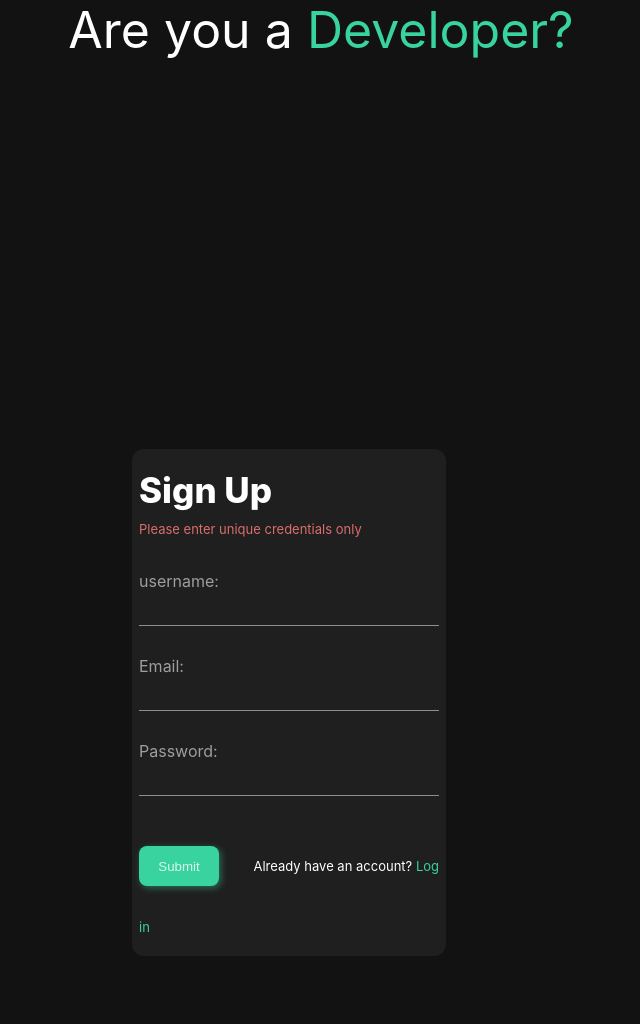
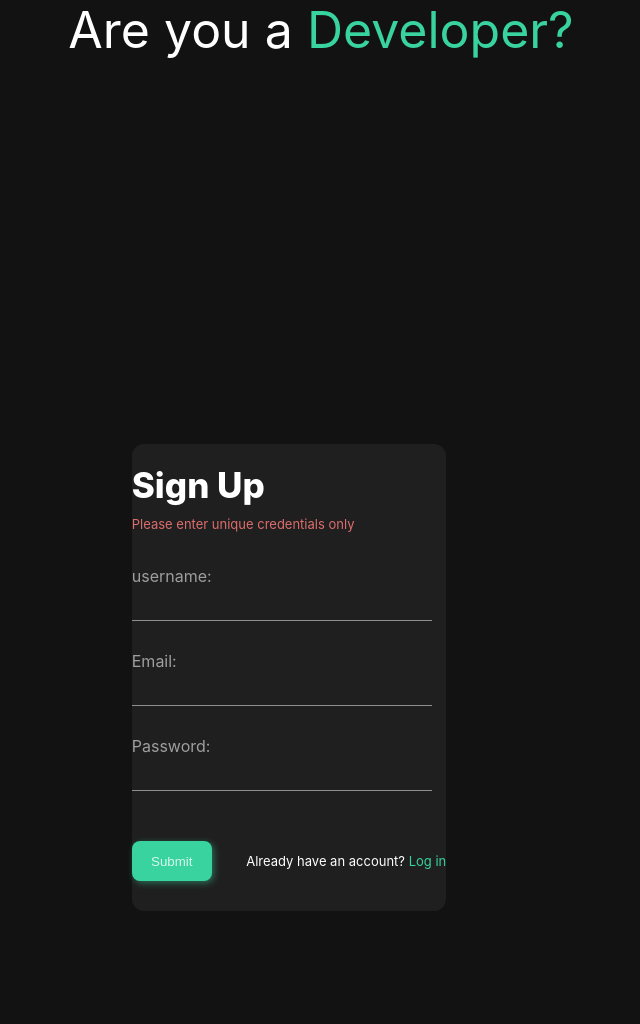
Before and after one commit to code-with-rajeev/algostrike, a Django app: page /register in a window 1280 px wide. Shown: the whole page, without its empty margins (319-959 px from the left). After the commit the page ends 911 px from the top, so only its background shows below. Run offline with Django 5.2, Linux system fonts and the light colour scheme.

Commit message:
Update register.html

```diff
--- a/templates/register.html
+++ b/templates/register.html
@@ -20,7 +20,7 @@ body {
   background: #121212;
   overflow-x: hidden;
 
-  height: 1024px;
+  height: 100vh;
 
   /* code to make all text unselectable */
   -webkit-user-select: none;
@@ -74,8 +74,8 @@ h1 {
   max-width: 500px;
   max-height: 550px;
   width: 100%;
-  margin-top: 5px;
-  padding: 20px 5%;
+  margin-top: 5px 5%;
+  padding-top: 20px ;
 
   border-radius: 12px;
 
```
